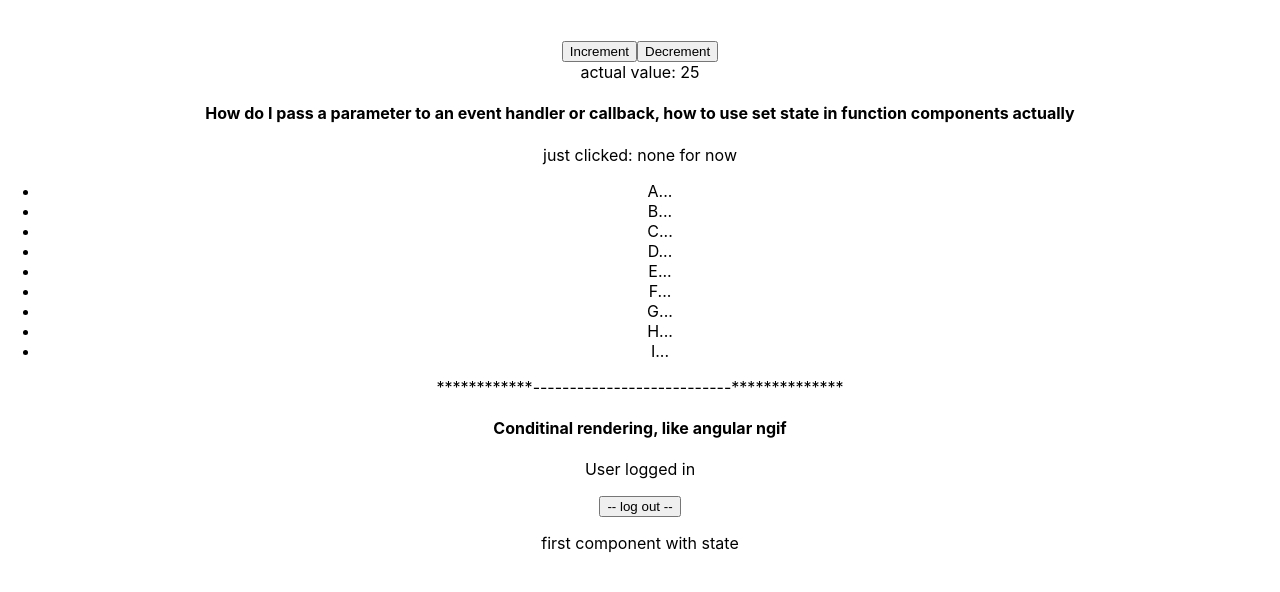
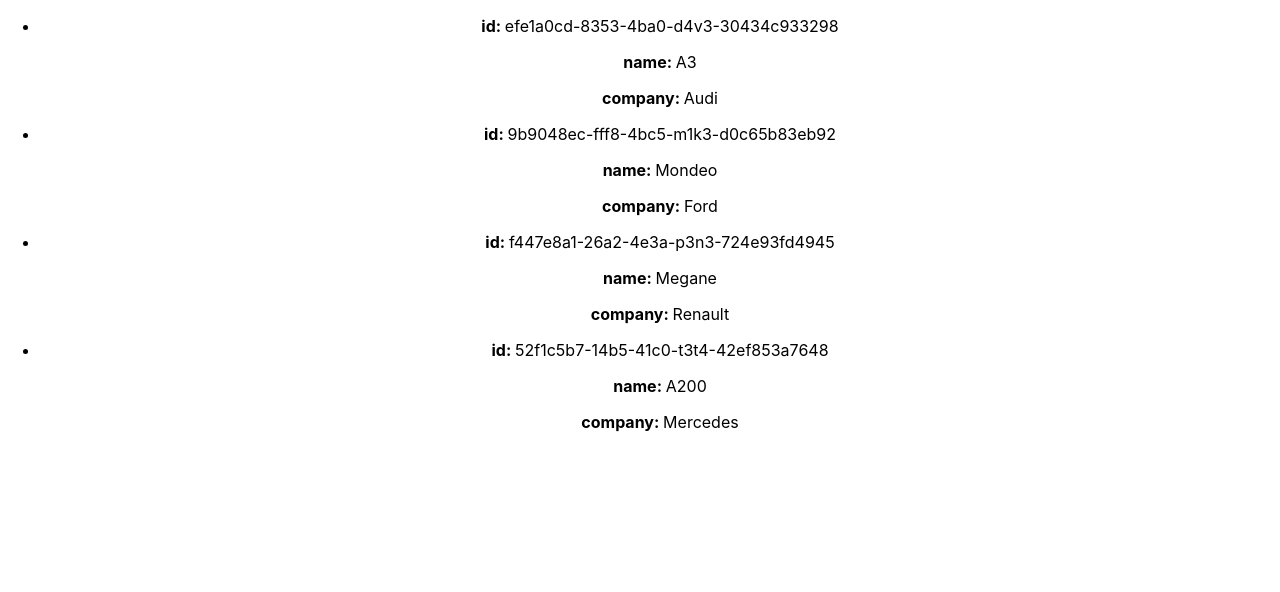
Before and after one commit to Antoniomora95/basic-react, a React (Create React App) app: page / in a window 1280 px wide. Shown: the top 592 px of the page. Built offline with nearby package versions, Linux system fonts and the light colour scheme.

Commit message:
print a object list, and check that you cannot use a value that appears more than 2 time in the array as a key

```diff
--- a/src/App.js
+++ b/src/App.js
@@ -1,6 +1,5 @@
 import { Component } from 'react';
-import PrintValues from './printValues';
-import ConditionalSection from './sections/conditionalRender'
+import ObjectList from './sections/objectsList';
 import { useState } from "react";
 import './App.css';
 
@@ -130,16 +129,10 @@
     }
   }
   render() {
-    let { counter } = this.state;
-    let letters = Array.from({ length: 9 }, (v, i) => String.fromCharCode(65 + i))
+
     return (
       <div className="counter-wrap">
-        <button onClick={() => this.increment()}>Increment</button>
-        <button onClick={this.decrement}>Decrement</button>
-        <PrintCounter counter={counter}></PrintCounter>
-        <ParamInHandlerFn letters={letters} ></ParamInHandlerFn>
-        <p>************---------------------------**************</p>
-        <ConditionalSection isAuthenticated = { true }/>
+        pas
       </div>
     );
   }
@@ -152,8 +145,7 @@
   render() {
     return (
       <div className="App">
-        <Counter></Counter>
-        <p>first component with state</p>
+        <ObjectList/>
       </div>
     );
   }
@@ -163,61 +155,13 @@
 
 
 /*
-
-var person = {
-  name: "Brendan Eich",
-  hello: function(thing) {
-    console.log(this.name + " says hello " + thing);
-  }
-}
-
-
-
-person.hello('world direct call')
-
-let storedFn = person.hello
-
-storedFn('world indirect call')
-VM3039:4 Brendan Eich says hello world direct call
-VM3039:4  [nothing]  says hello world indirect call
-*/
-
-
-
 /*
-function Sidebar() {
-  return (
-    <aside>
-      <section>
-        <h3>Menu</h3>
-        <ul>
-          <li>Home</li>
-          <li>About us</li>
-          <li>Dashboard</li>
-          <li>Contact</li>
-        </ul>
-      </section>
-    </aside>
-  );
-}
-function Main() {
-  return (
-    <main>
-      <article>
-        <h3>This is the main</h3>
-        <p>
-          this is the paragraph, jeje
-      </p>
-      </article>
-    </main>
-  );
-}
-
-function Bottom() {
-  return (
-    <footer>
-      Antonio Mora 2020 &copy;
-    </footer>
-  );
-}
-*/
+    <button onClick={() => this.increment()}>Increment</button>
+        <button onClick={this.decrement}>Decrement</button>
+        <PrintCounter counter={counter}></PrintCounter>
+        <ParamInHandlerFn letters={letters} ></ParamInHandlerFn>
+        <p>************---------------------------**************</p>
+        <ConditionalSection isAuthenticated = { true }/>
+          let { counter } = this.state;
+    let letters = Array.from({ length: 9 }, (v, i) => String.fromCharCode(65 + i))
+         */
--- /dev/null
+++ b/src/sections/cars.json
@@ -0,0 +1,22 @@
+[
+  {
+    "id": "efe1a0cd-8353-4ba0-d4v3-30434c933298",
+    "name": "A3",
+    "company": "Audi"
+  },
+  {
+    "id": "9b9048ec-fff8-4bc5-m1k3-d0c65b83eb92",
+    "name": "Mondeo",
+    "company": "Ford"
+  },
+  {
+    "id": "f447e8a1-26a2-4e3a-p3n3-724e93fd4945",
+    "name": "Megane",
+    "company": "Renault"
+  },
+  {
+    "id": "52f1c5b7-14b5-41c0-t3t4-42ef853a7648",
+    "name": "A200",
+    "company": "Mercedes"
+  }
+]
--- /dev/null
+++ b/src/sections/objectsList.js
@@ -0,0 +1,27 @@
+import React, { Component } from 'react';
+import cars from './cars.json'
+class ObjectList extends Component {
+
+    render(){
+        //you cannot use a repeated value in the array as a key, in this case
+        //react will think that it is the same element and will discard the 2nd+
+        return(
+            <div>
+                <ul>
+                    {
+                        cars.map(car => {
+                            return(
+                                <li key={ car.id }>
+                                    <p><strong>id: </strong>{car.id}</p>
+                                    <p><strong>name: </strong>{car.name}</p>
+                                    <p><strong>company: </strong>{car.company}</p>
+                                </li>
+                            );
+                        })
+                    }
+                </ul>
+            </div>
+        );
+    }
+}
+export default ObjectList;
```
